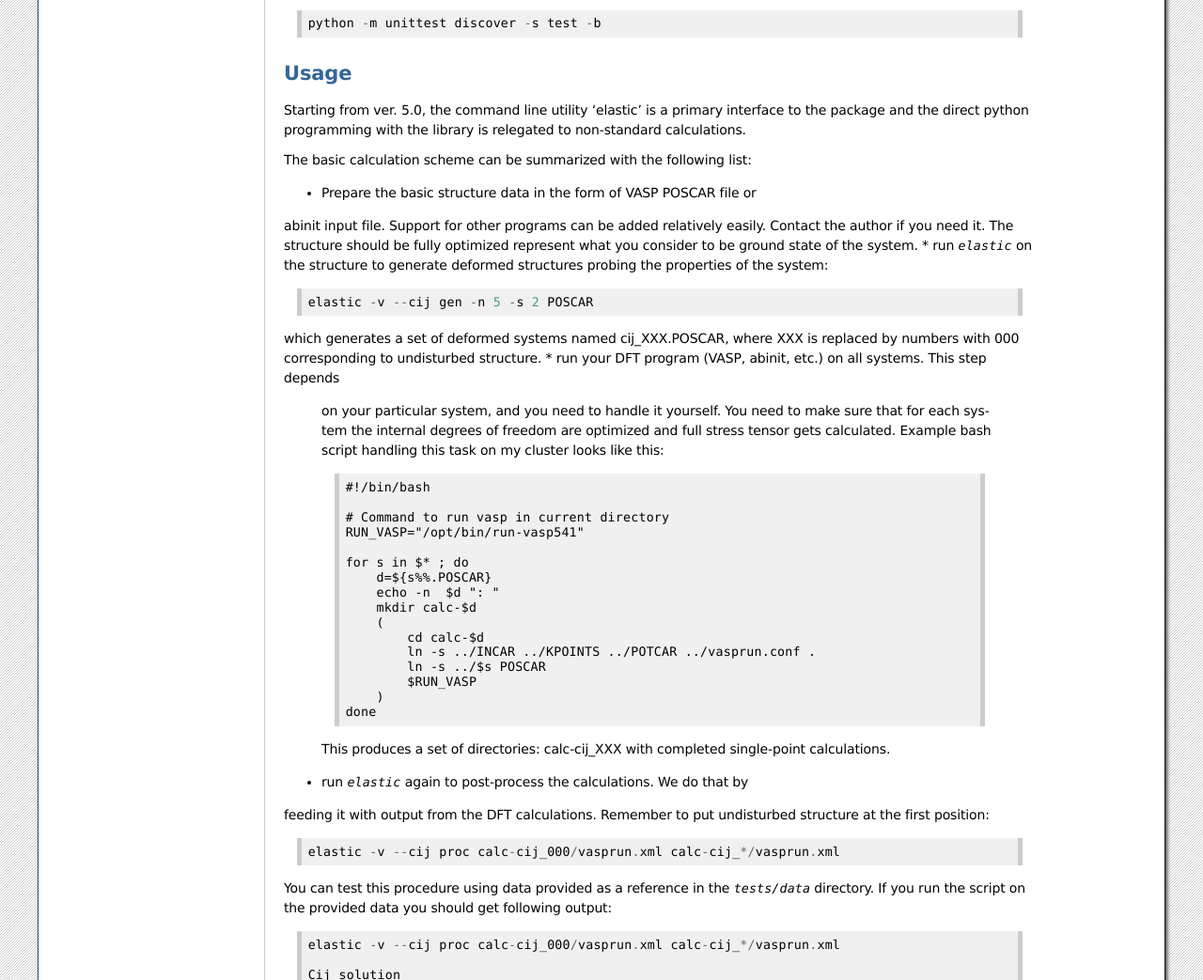
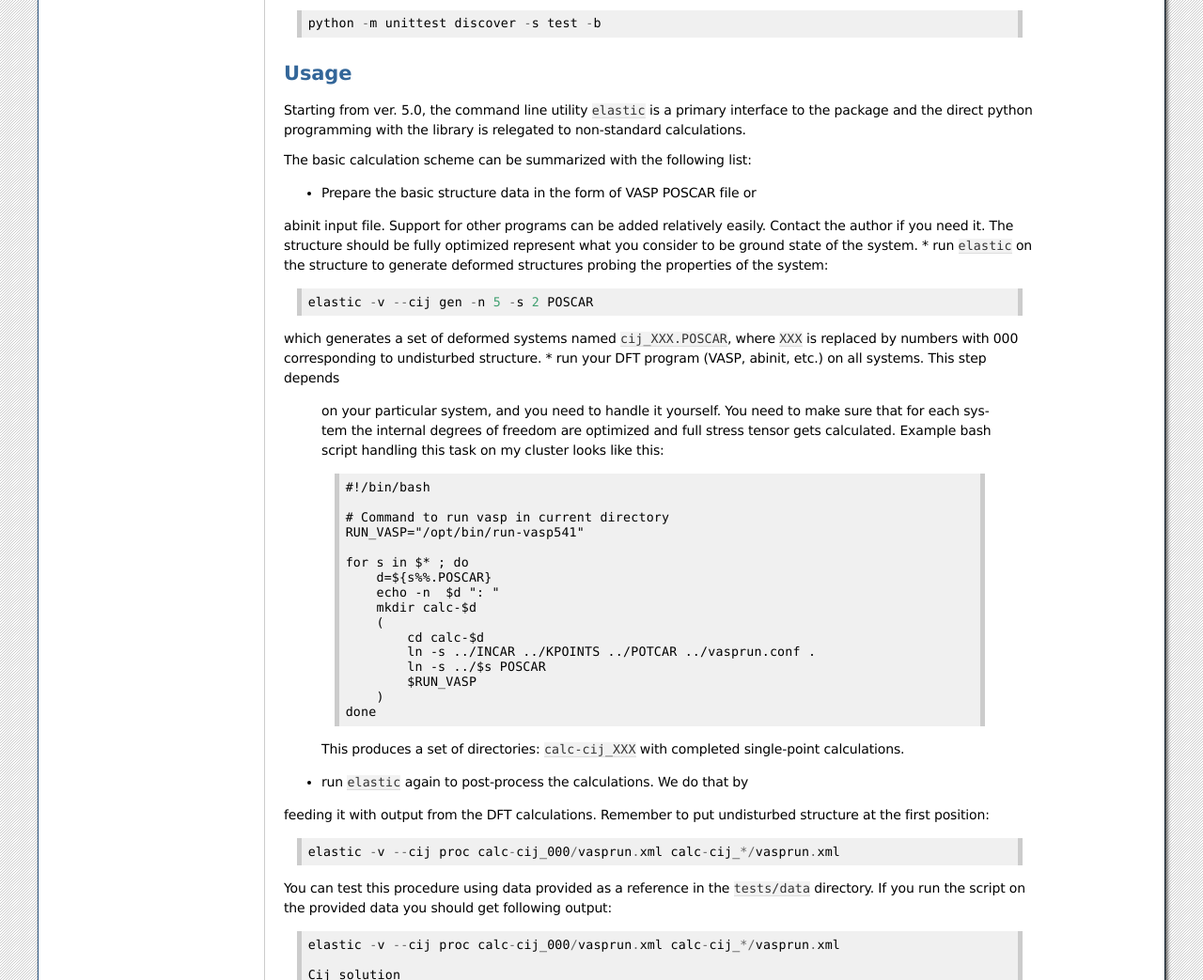
Before and after one commit to jochym/Elastic, a Sphinx documentation site: the page built from docs/source/usage.rst, in a window 1280 px wide and 1400 px high, scrolled down 1250 px. Shown: the part 151-1194 px from the top of the window at 94% size. Built offline with Sphinx 7.4.7, drawn with Linux system fonts in a browser that asks for light colours; comment, search, counter and statistics services are not loaded.

Commit message:
Formatting

```diff
--- a/docs/source/usage.rst
+++ b/docs/source/usage.rst
@@ -71,7 +71,7 @@ Use it at your own risk and if you know what you are doing.
 Testing
 -------
 
-The simplest verification if everything works is just using the `elastic`
+The simplest verification if everything works is just using the ``elastic``
 utility to see the help screen::
 
     elastic --help
@@ -91,7 +91,7 @@ following command in the source directory::
 Usage
 =====
 
-Starting from ver. 5.0, the command line utility 'elastic' is a primary
+Starting from ver. 5.0, the command line utility ``elastic`` is a primary
 interface to the package and the direct python programming with the library
 is relegated to non-standard calculations.
 
@@ -102,13 +102,13 @@ abinit input file. Support for other programs can be added relatively
 easily. Contact the author if you need it.
 The structure should be fully optimized represent what you consider to
 be ground state of the system.
-* run `elastic` on the structure to generate deformed structures probing
+* run ``elastic`` on the structure to generate deformed structures probing
 the properties of the system::
 
     elastic -v --cij gen -n 5 -s 2 POSCAR
 
-which generates a set of deformed systems named cij_XXX.POSCAR, where
-XXX is replaced by numbers with 000 corresponding to undisturbed structure.
+which generates a set of deformed systems named ``cij_XXX.POSCAR``, where
+``XXX`` is replaced by numbers with 000 corresponding to undisturbed structure.
 * run your DFT program (VASP, abinit, etc.) on all systems. This step depends
   on your particular system, and you need to handle it yourself. You need to
   make sure that for each system the internal degrees of freedom are
@@ -132,16 +132,16 @@ XXX is replaced by numbers with 000 corresponding to undisturbed structure.
         )
     done
 
-  This produces a set of directories: calc-cij_XXX with completed
+  This produces a set of directories: ``calc-cij_XXX`` with completed
   single-point calculations.
-* run `elastic` again to post-process the calculations. We do that by
+* run ``elastic`` again to post-process the calculations. We do that by
 feeding it with output from the DFT calculations. Remember to put
 undisturbed structure at the first position::
 
     elastic -v --cij proc calc-cij_000/vasprun.xml calc-cij_*/vasprun.xml
 
 You can test this procedure using data provided as a reference in the
-`tests/data` directory. If you run the script on the provided data you
+``tests/data`` directory. If you run the script on the provided data you
 should get following output::
 
     elastic -v --cij proc calc-cij_000/vasprun.xml calc-cij_*/vasprun.xml
```
